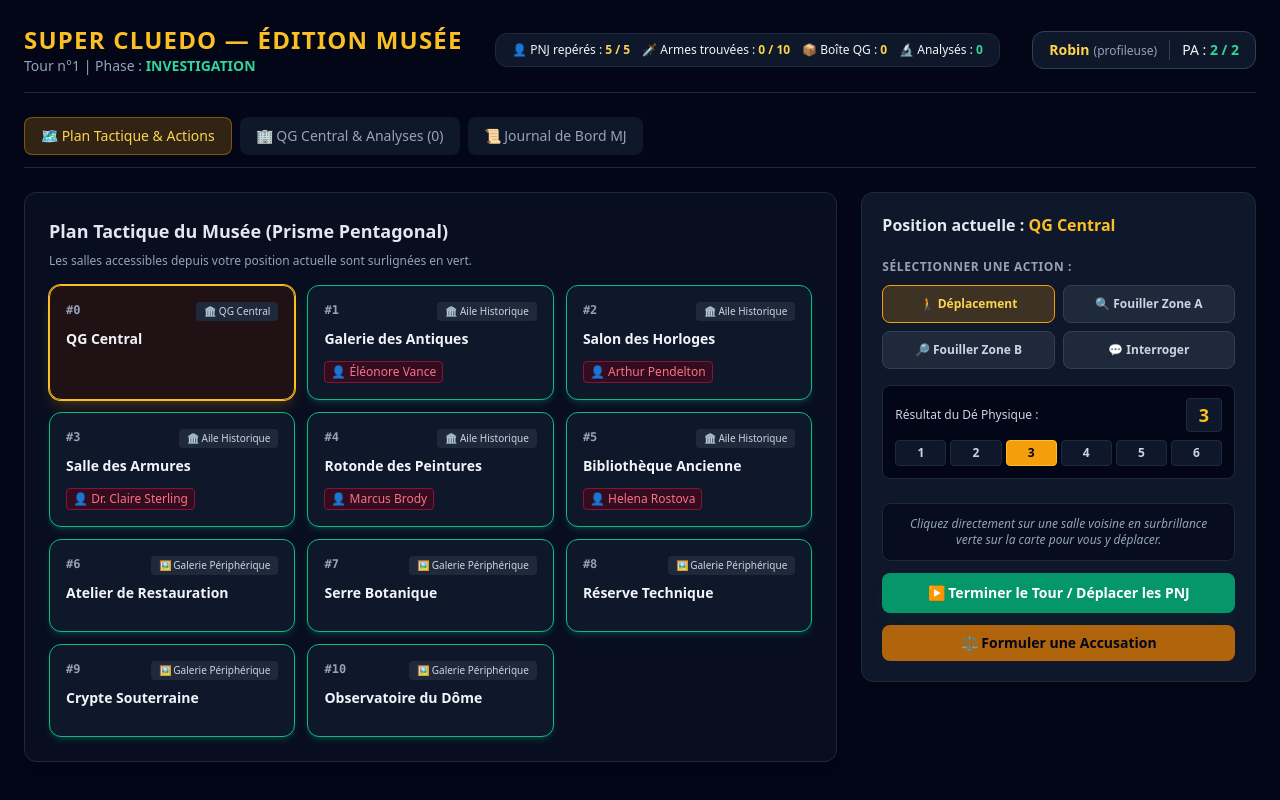
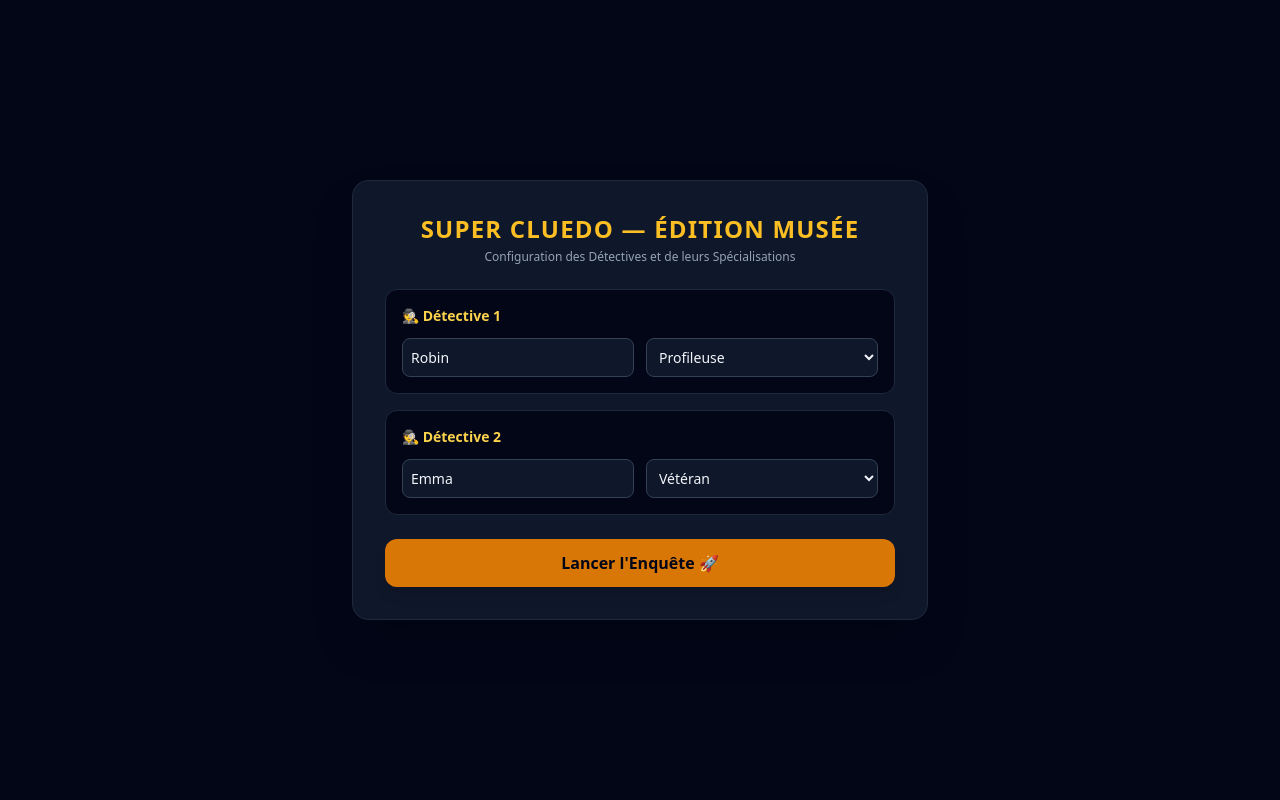
Before and after one commit to Legendumas/Musee-au-mas, a React (Vite) app: page / in a window 1280 px wide. Built offline with nearby package versions, Linux system fonts and the light colour scheme.

Commit message:
Update App.tsx

```diff
--- a/src/App.tsx
+++ b/src/App.tsx
@@ -2,8 +2,17 @@ import React, { useState } from 'react';
 import { SuperCluedoEngine, MUSEUM_ROOMS, SUSPECTS, WEAPONS, RoleType } from './gameEngine';
 
 export default function App() {
-  const [engine] = useState(() => new SuperCluedoEngine());
-  const [gameState, setGameState] = useState(() => engine.session);
+  // 1. États pour la configuration initiale (Menu des joueurs)
+  const [gameStarted, setGameStarted] = useState(false);
+  const [p1Name, setP1Name] = useState('Robin');
+  const [p1Role, setP1Role] = useState<RoleType>('profileuse');
+  const [p2Name, setP2Name] = useState('Emma');
+  const [p2Role, setP2Role] = useState<RoleType>('veteran');
+
+  // 2. États principaux du jeu (initialisés après le clic sur "Lancer")
+  const [engine, setEngine] = useState<SuperCluedoEngine | null>(null);
+  const [gameState, setGameState] = useState<any>(null);
+
   const [activeTab, setActiveTab] = useState<'board' | 'hq' | 'notes'>('board');
   const [accusationModal, setAccusationModal] = useState(false);
   const [selectedSuspect, setSelectedSuspect] = useState(SUSPECTS[0].id);
@@ -15,13 +24,21 @@ export default function App() {
   const [selectedAction, setSelectedAction] = useState<'deplacer' | 'fouiller_a' | 'fouiller_b' | 'interroger'>('deplacer');
   const [dieResult, setDieResult] = useState<number | null>(3); // Valeur par défaut
 
-  const refreshState = () => {
-    setGameState({ ...engine.session });
+  // Fonction de lancement de la partie
+  const handleStartGame = () => {
+    const newEngine = new SuperCluedoEngine();
+    newEngine.session.players = {
+      player1: { id: 'player1', name: p1Name, role: p1Role, currentRoomId: 0, actionPoints: 2, maxActionPoints: 2, notes: {} },
+      player2: { id: 'player2', name: p2Name, role: p2Role, currentRoomId: 0, actionPoints: 2, maxActionPoints: 2, notes: {} },
+    };
+    setEngine(newEngine);
+    setGameState(newEngine.session);
+    setGameStarted(true);
   };
 
-  const activePlayer = gameState.players[gameState.activePlayerId] || Object.values(gameState.players)[0];
-  const currentRoomState = gameState.roomsState[activePlayer.currentRoomId];
-  const roomConfig = MUSEUM_ROOMS.find(r => r.id === activePlayer.currentRoomId);
+  const refreshState = () => {
+    if (engine) setGameState({ ...engine.session });
+  };
 
   // Libellés élégants pour les ailes du musée
   const getWingLabel = (ring: string) => {
@@ -33,7 +50,84 @@ export default function App() {
     }
   };
 
-  // Compteurs globaux MJ
+  // ----------------------------------------------------
+  // ÉCRAN 1 : MENU DE CONFIGURATION INITIALE
+  // ----------------------------------------------------
+  if (!gameStarted || !engine || !gameState) {
+    return (
+      <div className="min-h-screen bg-slate-950 text-slate-100 flex items-center justify-center p-6 font-sans">
+        <div className="bg-slate-900 border border-slate-800 rounded-2xl p-8 max-w-xl w-full shadow-2xl space-y-6">
+          <div className="text-center">
+            <h1 className="text-2xl font-bold tracking-wider text-amber-400">SUPER CLUEDO — ÉDITION MUSÉE</h1>
+            <p className="text-xs text-slate-400 mt-1">Configuration des Détectives et de leurs Spécialisations</p>
+          </div>
+
+          <div className="space-y-4">
+            <div className="bg-slate-950 p-4 rounded-xl border border-slate-800 space-y-3">
+              <h3 className="text-sm font-semibold text-amber-300">🕵️ Détective 1</h3>
+              <div className="grid grid-cols-2 gap-3">
+                <input
+                  type="text"
+                  value={p1Name}
+                  onChange={(e) => setP1Name(e.target.value)}
+                  placeholder="Nom du joueur"
+                  className="bg-slate-900 border border-slate-700 rounded-lg p-2 text-sm text-slate-100"
+                />
+                <select
+                  value={p1Role}
+                  onChange={(e) => setP1Role(e.target.value as RoleType)}
+                  className="bg-slate-900 border border-slate-700 rounded-lg p-2 text-sm text-slate-100"
+                >
+                  <option value="profileuse">Profileuse</option>
+                  <option value="veteran">Vétéran</option>
+                  <option value="technicien">Technicien</option>
+                  <option value="analyste">Analyste</option>
+                </select>
+              </div>
+            </div>
+
+            <div className="bg-slate-950 p-4 rounded-xl border border-slate-800 space-y-3">
+              <h3 className="text-sm font-semibold text-amber-300">🕵️ Détective 2</h3>
+              <div className="grid grid-cols-2 gap-3">
+                <input
+                  type="text"
+                  value={p2Name}
+                  onChange={(e) => setP2Name(e.target.value)}
+                  placeholder="Nom du joueur"
+                  className="bg-slate-900 border border-slate-700 rounded-lg p-2 text-sm text-slate-100"
+                />
+                <select
+                  value={p2Role}
+                  onChange={(e) => setP2Role(e.target.value as RoleType)}
+                  className="bg-slate-900 border border-slate-700 rounded-lg p-2 text-sm text-slate-100"
+                >
+                  <option value="profileuse">Profileuse</option>
+                  <option value="veteran">Vétéran</option>
+                  <option value="technicien">Technicien</option>
+                  <option value="analyste">Analyste</option>
+                </select>
+              </div>
+            </div>
+          </div>
+
+          <button
+            onClick={handleStartGame}
+            className="w-full bg-amber-600 hover:bg-amber-500 text-slate-950 font-bold py-3 rounded-xl transition shadow-lg text-center"
+          >
+            Lancer l'Enquête 🚀
+          </button>
+        </div>
+      </div>
+    );
+  }
+
+  // ----------------------------------------------------
+  // ÉCRAN 2 : PLATEAU DE JEU PRINCIPAL
+  // ----------------------------------------------------
+  const activePlayer = gameState.players[gameState.activePlayerId] || Object.values(gameState.players)[0];
+  const currentRoomState = gameState.roomsState[activePlayer.currentRoomId];
+  const roomConfig = MUSEUM_ROOMS.find(r => r.id === activePlayer.currentRoomId);
+
   const totalDiscoveredNpcs = Object.values(gameState.roomsState).reduce((acc: number, room: any) => acc + room.npcIds.length, 0);
   const totalWeaponsFound = Object.values(gameState.roomsState).filter((room: any) => room.weaponId && room.searchedZones.includes('A')).length;
 
```
